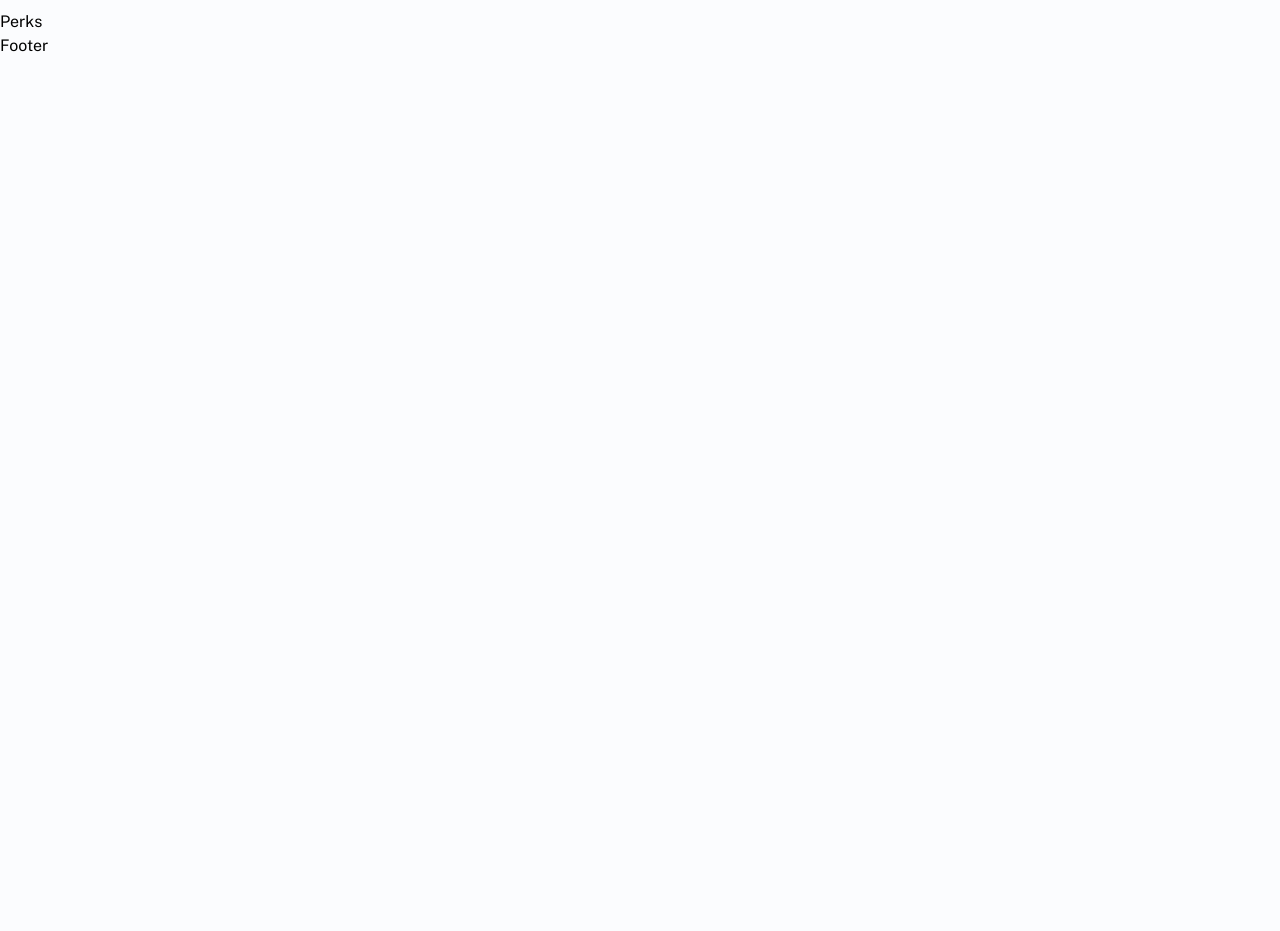
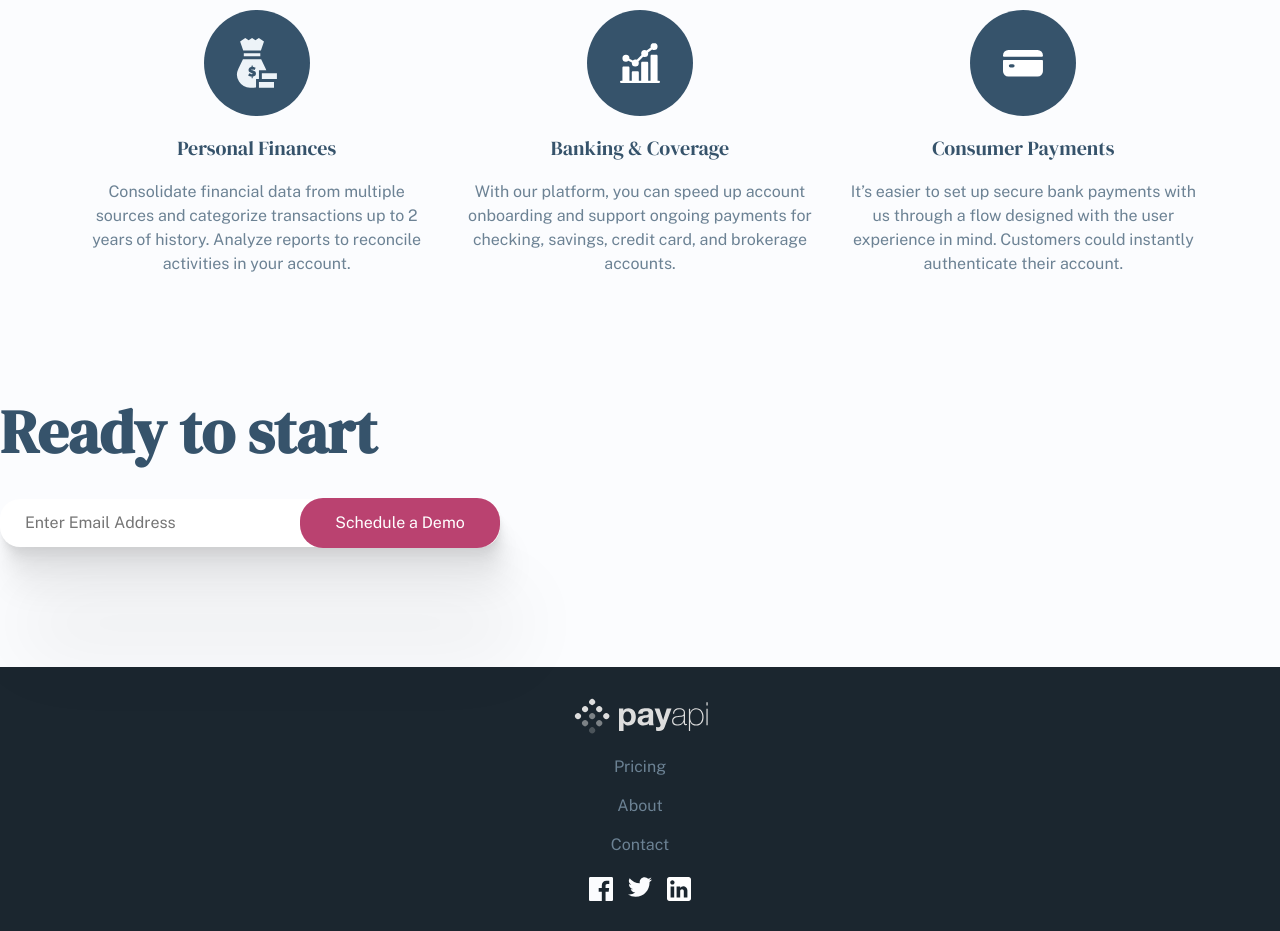
Before and after one commit to Silkiercomet/payapi-full-website-react, a React (Vite) app: page / in a window 1280 px wide. Shown: the part 2180-3111 px from the top of the page. Before the commit the page ends 2238 px from the top, so only its background shows below. Built offline with nearby package versions, Linux system fonts and the light colour scheme.

Commit message:
perks added and completed to all viewports footer half build

```diff
--- /dev/null
+++ b/src/components/Card.jsx
@@ -0,0 +1,15 @@
+import React from 'react'
+import style from "./styles/perks.module.css";
+const Card = ({route, header, content}) => {
+  return (
+    <div className={style.card}>
+        <figure>
+            <img src={route} alt={header} />
+        </figure>
+        <header>{header}</header>
+        <p>{content}</p>
+    </div>
+  )
+}
+
+export default Card
--- a/src/components/Footer.jsx
+++ b/src/components/Footer.jsx
@@ -1,8 +1,34 @@
-import React from 'react'
-
+import ContactForm from "./ContactForm"
+import style from "./styles/footer.module.css"
+import logo from "../assets/shared/desktop/logo.svg"
+import facebook from "../assets/shared/desktop/facebook.svg"
+import twitter from "../assets/shared/desktop/twitter.svg"
+import linkedin from "../assets/shared/desktop/linkedin.svg"
 const Footer = () => {
   return (
-    <div>Footer</div>
+    <>
+      <div className={style.banner}>
+        <h4>
+          Ready to start
+        </h4>
+        <ContactForm />
+      </div>
+      <footer className={style.footer}>
+        <figure>
+          <img src={logo} alt="logo svg" />
+        </figure>
+        <ul className={style.footer__nav}>
+          <li>Pricing</li>
+          <li>About</li>
+          <li>Contact</li>
+        </ul>
+        <ul className={style.footer__social}>
+          <li><i><img src={facebook} alt="facebook logo" /></i></li>
+          <li><i><img src={twitter} alt="twitter logo" /></i></li>
+          <li><i><img src={linkedin} alt="linkedin logo" /></i></li>
+        </ul>
+      </footer>
+    </>
   )
 }
 
--- a/src/components/sections/home/Perks.jsx
+++ b/src/components/sections/home/Perks.jsx
@@ -1,8 +1,15 @@
-import React from 'react'
-
+import Card from "../../Card";
+import style from "../../styles/perks.module.css";
+import icon1 from "../../../assets/home/desktop/icon-personal-finances.svg"
+import icon2 from "../../../assets/home/desktop/icon-banking-and-coverage.svg"
+import icon3 from "../../../assets/home/desktop/icon-consumer-payments.svg"
 const Perks = () => {
   return (
-    <div>Perks</div>
+    <section className={style.perks}>
+      <Card route={icon1} header={"Personal Finances"} content={"Consolidate financial data from multiple sources and categorize transactions up to 2 years of history. Analyze reports to reconcile activities in your account."} />
+      <Card route={icon2} header={"Banking & Coverage"} content={"With our platform, you can speed up account onboarding and support ongoing payments for checking, savings, credit card, and brokerage accounts."} />
+      <Card route={icon3} header={"Consumer Payments"} content={"It’s easier to set up secure bank payments with us through a flow designed with the user experience in mind. Customers could instantly authenticate their account."} />
+    </section>
   )
 }
 
--- /dev/null
+++ b/src/components/styles/footer.module.css
@@ -0,0 +1,32 @@
+.banner{
+    display: grid;
+    gap: 30px;
+    margin-block: 120px;
+}
+.footer{
+    background-color: var(--darkgray);
+    display: grid;
+    place-items: center;
+    gap: 20px;
+    padding-block: 30px;
+}
+.footer figure img{
+    filter: var(--logo-filter);
+}
+.footer ul{
+    list-style: none;
+    padding-left: 0;
+    text-align: center;
+
+}
+.footer__social{
+    display: flex;
+    gap: 15px;
+
+}
+.footer__nav{
+    display: flex;
+    flex-direction: column;
+    gap: 15px;
+    color: var(--lightgray);
+}
--- /dev/null
+++ b/src/components/styles/perks.module.css
@@ -0,0 +1,24 @@
+.perks{
+    display: grid;
+    grid-template-columns: repeat(auto-fit,minmax(350px,1fr));
+    place-items: center;
+    gap: 30px;
+}
+.card{
+    max-width: 350px;
+    display: grid;
+    place-items: center;
+    gap: 20px;
+}
+.card header{
+    font-size: 20px;
+}
+.card p{
+    text-align: center;
+}
+@media screen and (min-width:1120px) {
+    .perks{
+        max-width: 1120px;
+        margin-inline: auto;
+    }
+}
```
